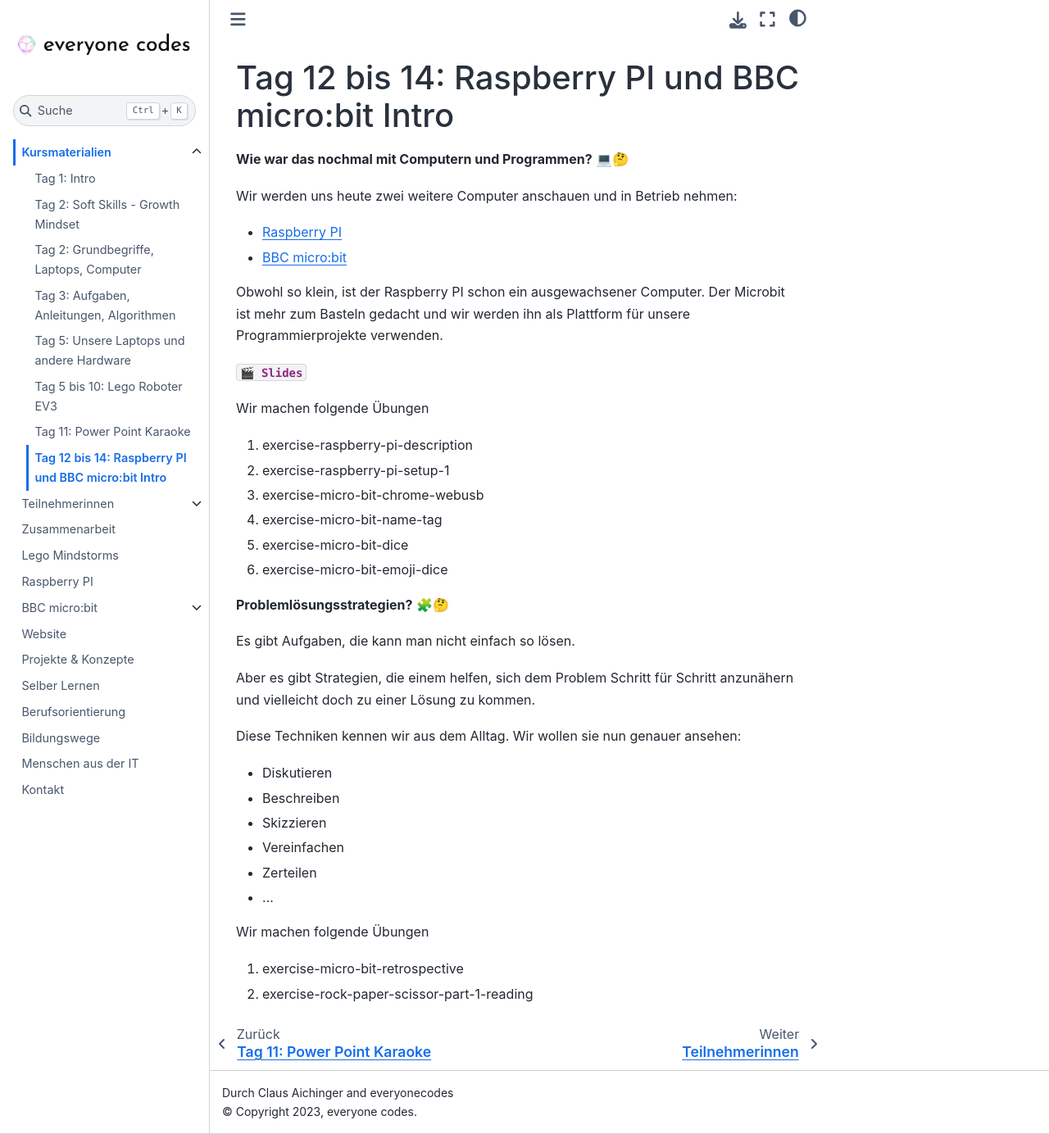
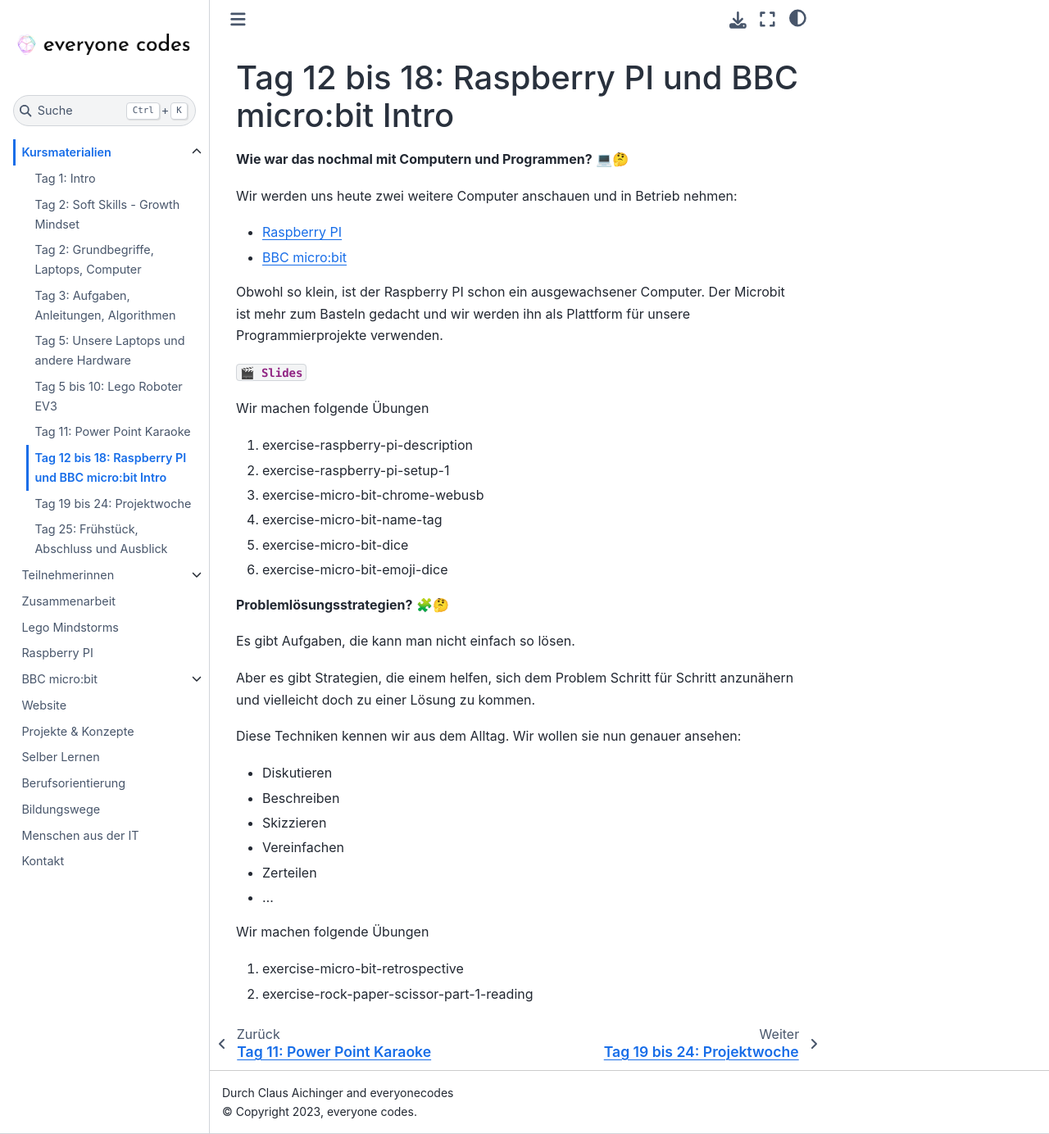
Before and after one commit to ec-mentors/-IT-ist-das-was-fuer-mich, a Sphinx documentation site: the page built from source/course/day_12_to_18_microbit_intro/index.md, in a window 1280 px wide and 1384 px high. Shown: the whole window at 82% size. Built offline with Sphinx 7.4.7 and the Sphinx Book theme 1.1.4, drawn with Linux system fonts in a browser that asks for light colours.

Commit message:
Update sessions

```diff
--- a/source/course/day_12_to_14_microbit_intro/index.md
+++ b/source/course/day_12_to_18_microbit_intro/index.md
@@ -1,4 +1,4 @@
-# Tag 12 bis 14: Raspberry PI und BBC micro:bit Intro
+# Tag 12 bis 18: Raspberry PI und BBC micro:bit Intro
 
 **Wie war das nochmal mit Computern und Programmen?** 💻🤔
 
--- a/source/course/wip/day_19_to_22_project_week/index.md
+++ b/source/course/day_19_to_24_project_week/index.md
@@ -1,4 +1,4 @@
-# Tag 19 bis 23: Projektwoche
+# Tag 19 bis 24: Projektwoche
 
 ## Tages- und Wochenplan
 
--- a/source/course/wip/day_23_finale/index.md
+++ b/source/course/day_25_finale/index.md
@@ -3,7 +3,7 @@
   substitutions:
     feedback_link: '[Feedback](https://forms.gle/ywJgSAC77C3itHFK7)'
 ---
-# Tag 23: Frühstück, Abschluss und Ausblick
+# Tag 25: Frühstück, Abschluss und Ausblick
 
 **Auf zu neuen Ufern!** ☕ 🥐 🚀
 
```
Also changed, not shown: source/course/day_12_to_18_microbit_intro/internal.md (renamed from source/course/day_12_to_14_microbit_intro/internal.md), source/course/day_12_to_18_microbit_intro/slides.md (renamed from source/course/day_12_to_14_microbit_intro/slides.md), source/course/day_19_to_24_project_week/slides.md (renamed from source/course/wip/day_19_to_22_project_week/slides.md), source/course/day_25_finale/slides.md (renamed from source/course/wip/day_23_finale/slides.md), 6 other files.
